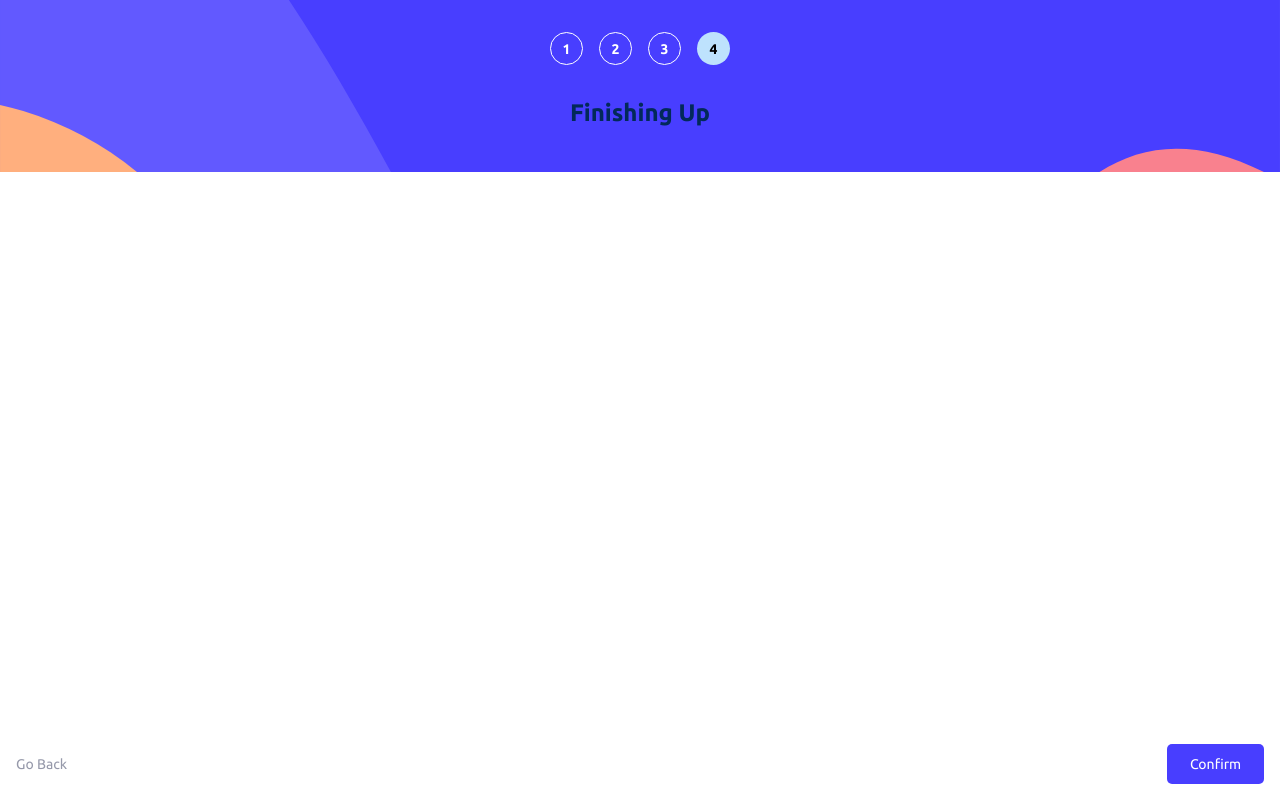
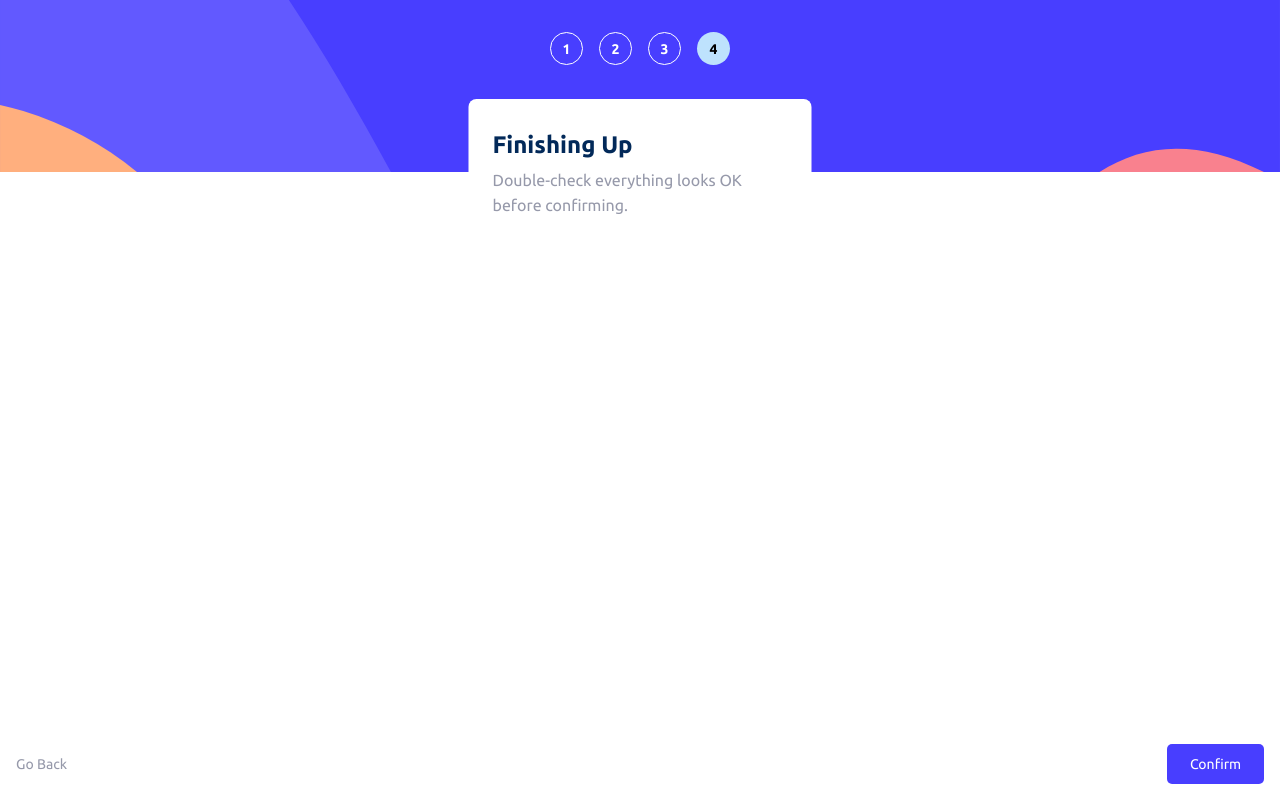
Before and after one commit to claystuart/multi-step-form, a React (Create React App) app: page /finish in a window 1280 px wide. Built offline with nearby package versions, Linux system fonts and the light colour scheme.

Commit message:
Do outline design for pages with basic style.

```diff
--- a/src/css/info.css
+++ b/src/css/info.css
@@ -1,4 +1,4 @@
-.infoContainer {
+.formContainer {
     width: 343px;
     height: 367px;
     padding-left: 24px;
@@ -19,6 +19,7 @@ h2 {
     font-weight: normal;
     line-height: 25px;
     margin-top: 9px;
+    width: 295px;
 }
 
 form {
--- a/src/pages/AddOns.jsx
+++ b/src/pages/AddOns.jsx
@@ -1,6 +1,10 @@
 function AddOns() {
+
     return (
-        <h1>Pick add-ons</h1>
+        <div className="formContainer">
+            <h1>Pick add-ons</h1>
+            <h2>Add-ons help enhance your gaming experience.</h2>
+        </div>
     );
 }
 
--- a/src/pages/Finish.jsx
+++ b/src/pages/Finish.jsx
@@ -1,7 +1,8 @@
-function Finish(){
-    return(
-        <h1>Finishing Up</h1>
-    );
+export default function Finish() {
+    return (
+        <div className="formContainer">
+            <h1>Finishing Up</h1>
+            <h2>Double-check everything looks OK before confirming.</h2>
+        </div>
+    )
 }
-
-export default Finish;
--- a/src/pages/Info.jsx
+++ b/src/pages/Info.jsx
@@ -7,7 +7,7 @@ function Home() {
     const [phone, setPhone] = useState("");
 
     return (
-        <div className="infoContainer">
+        <div className="formContainer">
             <h1>Personal info</h1>
             <h2>Please provide your name, email address, and phone number.</h2>
 
--- a/src/pages/Plan.jsx
+++ b/src/pages/Plan.jsx
@@ -1,7 +1,10 @@
 function Plan() {
     return (
-        <h1>Select your plan</h1>
-    );
+        <div className="formContainer">
+            <h1> Select your plan</h1>
+            <h2>You have the option of monthly or yearly billing.</h2>
+        </div>
+    )
 }
 
 export default Plan;
```
